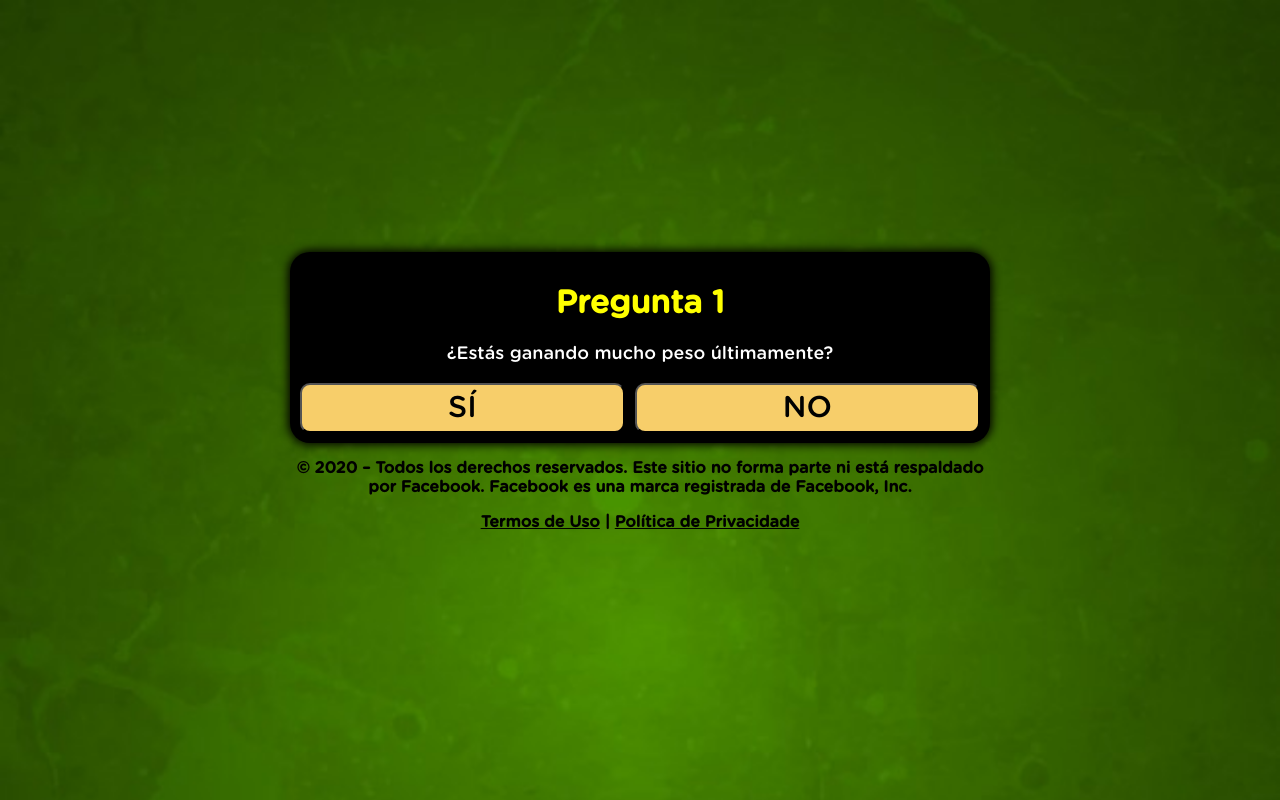
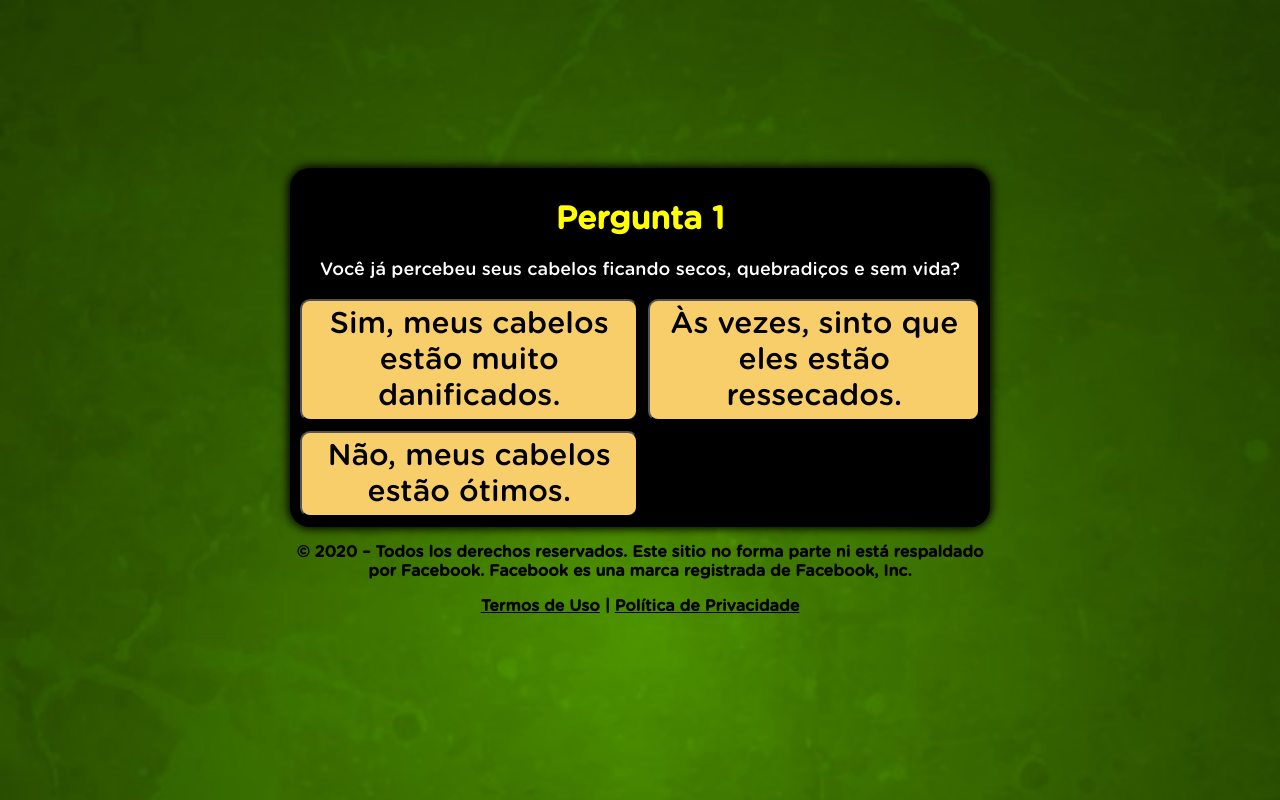
Before and after one commit to jaoreyli/quiz, a plain HTML site: page index.html in a window 1280 px wide. Drawn offline with Linux system fonts and the light colour scheme.

Commit message:
Update index.html

```diff
--- a/index.html
+++ b/index.html
@@ -74,12 +74,13 @@
     <div class="black">
       <div id="step1">
         <div class="question">
-          <h1>Pregunta 1</h1>
-          <p>¿Estás ganando mucho peso últimamente?</p>
+          <h1>Pergunta 1</h1>
+          <p>Você já percebeu seus cabelos ficando secos, quebradiços e sem vida?</p>
         </div>
         <div class="answer">
-          <button class="btn" onclick="step2()">SÍ</button>
-          <button class="btn" onclick="step2()">NO</button>
+          <button class="btn" onclick="step2()">Sim, meus cabelos estão muito danificados.</button>
+          <button class="btn" onclick="step2()">Às vezes, sinto que eles estão ressecados.</button>
+          <button class="btn" onclick="step2()">Não, meus cabelos estão ótimos.</button>
         </div>
       </div>
       <div id="step2" class="hide">
```
